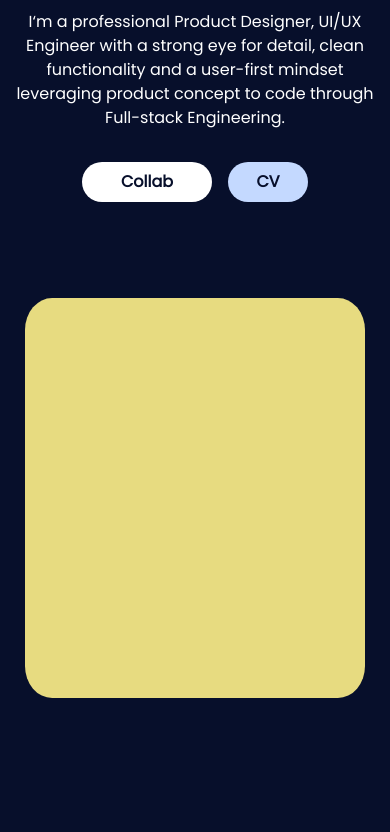
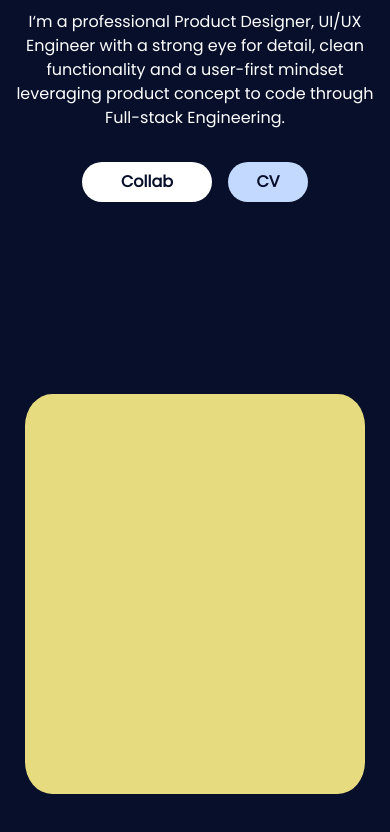
Before and after one commit to Yenuli-Minsadi/Portfolio1, a plain HTML site: page index.html in a window 390 px wide. Shown: the part 1134-1966 px from the top of the page. Drawn offline with Linux system fonts and the light colour scheme; a web font is replaced by a local one.

Commit message:
update styles

```diff
--- a/style.css
+++ b/style.css
@@ -460,6 +460,7 @@ section {
     }
 
     #abt-me {
+        margin: 6rem auto;
         width: 340px;
         height: 400px;
     }
```
